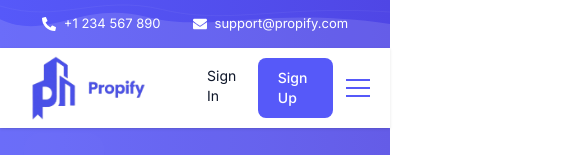
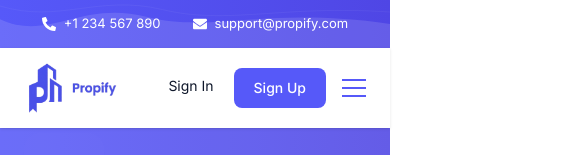
Before and after one commit to WajdMHeshme/Propify-Platform, a React (Vite) app: page / in a window 390 px wide. Shown: the top 155 px of the page, 585 px wide, since content can reach past the window. Built offline with nearby package versions, Linux system fonts and the light colour scheme; no server answers.

Commit message:
fix remote bugs

```diff
--- a/src/components/layout/Navbar.tsx
+++ b/src/components/layout/Navbar.tsx
@@ -12,7 +12,7 @@ export default function Navbar() {
   const [open, setOpen] = useState(false);
   const [isScrolled, setIsScrolled] = useState(false);
   const { data: user } = useCurrentUser();
-  const { i18n } = useTranslation(); // using default namespace here, just to read language/dir
+  const { i18n } = useTranslation();
 
   useEffect(() => {
     const handleScroll = () => setIsScrolled(window.scrollY > 0);
@@ -20,31 +20,34 @@ export default function Navbar() {
     return () => window.removeEventListener("scroll", handleScroll);
   }, []);
 
-  const isRTL = i18n.dir ? i18n.dir(i18n.language) === "rtl" : i18n.language === "ar";
+  const isRTL =
+    i18n.dir ? i18n.dir(i18n.language) === "rtl" : i18n.language === "ar";
 
-  // orders: for LTR -> logo (1) | center (2) | controls (3)
-  // for RTL  -> controls (1) | center (2) | logo (3)
   const logoOrder = isRTL ? "order-3" : "order-1";
-  const centerOrder = "order-2"; // center always order-2
+  const centerOrder = "order-2";
   const controlsOrder = isRTL ? "order-1" : "order-3";
 
-  // add row-reverse so the visual reading/flow fits when needed (keeps flex behavior consistent)
   const flexRowDirection = isRTL ? "flex-row-reverse" : "flex-row";
 
-  // choose logo based on language
-  const logoSrc = i18n.language === "ar" ? "/assets/images/arabic_logo.png" : "/assets/images/logo.png";
+  const logoSrc =
+    i18n.language === "ar"
+      ? "/assets/images/arabic_logo.png"
+      : "/assets/images/logo.png";
 
   return (
     <>
       {!isScrolled && <Topbar />}
 
       <header
-        className={`w-full fixed left-0 z-50 bg-white shadow-sm transition-all duration-300 ${isScrolled ? "top-0" : "top-12"}`}
+        className={`w-full fixed left-0 z-50 bg-white shadow-sm transition-all duration-300 ${
+          isScrolled ? "top-0" : "top-12"
+        }`}
       >
-        {/* wrapper relative مهم عشان DesktopNav الي absolute يركز بالنسبة له */}
-        <div className={`max-w-7xl mx-auto px-4 h-20 flex items-center justify-between relative ${flexRowDirection}`}>
-          {/* Left: Logo */}
-          <Link to="/" className={`w-36 shrink-0 ${logoOrder}`}>
+        <div
+          className={`max-w-7xl mx-auto px-4 h-20 flex items-center justify-between relative ${flexRowDirection}`}
+        >
+          {/* Logo */}
+          <Link to="/" className={`w-28 md:w-36 shrink-0 ${logoOrder}`}>
             <img
               src={logoSrc}
               alt="Propify"
@@ -52,34 +55,39 @@ export default function Navbar() {
             />
           </Link>
 
-          {/* Center: Desktop links (absolute centered) */}
-          <div className={`${centerOrder} w-full`}>
+          {/* Desktop Navigation */}
+          <div className={`${centerOrder} hidden lg:flex justify-center w-full`}>
             <DesktopNav />
           </div>
 
-          {/* Mobile: bookings + user name/sign + hamburger */}
+          {/* Mobile Controls */}
           <div className={`${controlsOrder} lg:hidden flex items-center gap-2`}>
-            {/* user name or auth links */}
             {user ? (
-              <span className="px-3 py-2 font-semibold text-primary">{user.name}</span>
+              <span className="px-3 py-2 font-semibold text-primary text-sm">
+                {user.name}
+              </span>
             ) : (
               <div className="flex gap-2">
-                <Link to="/login" className="px-3 py-2 rounded-md hover:bg-gray-100 text-sm">
+                <Link
+                  to="/login"
+                  className="px-3 py-2 rounded-md hover:bg-gray-100 text-sm"
+                >
                   Sign In
                 </Link>
-                <Link to="/register" className="btn-primary px-3 py-2 text-sm">
+                <Link
+                  to="/register"
+                  className="btn-primary px-3 py-2 text-sm"
+                >
                   Sign Up
                 </Link>
               </div>
             )}
 
-            {/* Hamburger (animated) */}
             <Hamburger open={open} onClick={() => setOpen(!open)} />
           </div>
         </div>
       </header>
 
-      {/* Mobile menu slide / dropdown */}
       <MobileMenu open={open} onClose={() => setOpen(false)} />
     </>
   );
--- a/src/sections/shared/PropertiesSection.tsx
+++ b/src/sections/shared/PropertiesSection.tsx
@@ -17,7 +17,7 @@ const PropertiesSliderSection = () => {
     favorites.some((f) => String(f.property?.id) === String(propId));
 
   return (
-    <section className="py-12">
+    <section className="py-12 overflow-hidden">
       <div className="max-w-7xl mx-auto px-4">
 <TitleSection sectionKey="properties" underline underlineSize="lg" />
         {isLoading ? (
```
